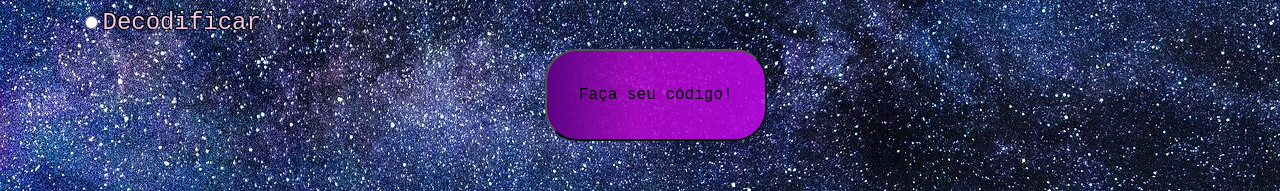
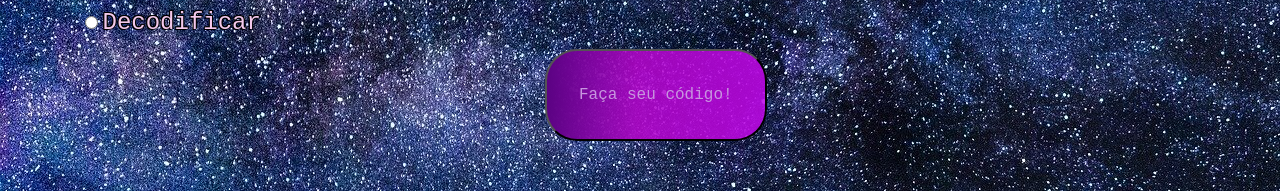
Before and after one commit to patandrade09/Projeto-Codificador---Resilia, a plain HTML site: page index.html in a window 1280 px wide. Shown: the part 479-670 px from the top of the page. Drawn offline with nearby package versions, Linux system fonts and the light colour scheme; a web font is replaced by a local one.

Commit message:
ajustando button

```diff
--- a/style_.css
+++ b/style_.css
@@ -25,6 +25,7 @@ label {
 
 button {
     font-family: 'Syne Mono', monospace;
+    color: #c795df;
     background: rgb(2, 0, 36);
     background: linear-gradient(90deg, rgba(91, 2, 131, 1) 0%, rgba(180, 5, 203, 0.8690826672465861) 41%, rgba(191, 7, 232, 0.8718837876947654) 100%);
     display: flex;
```
